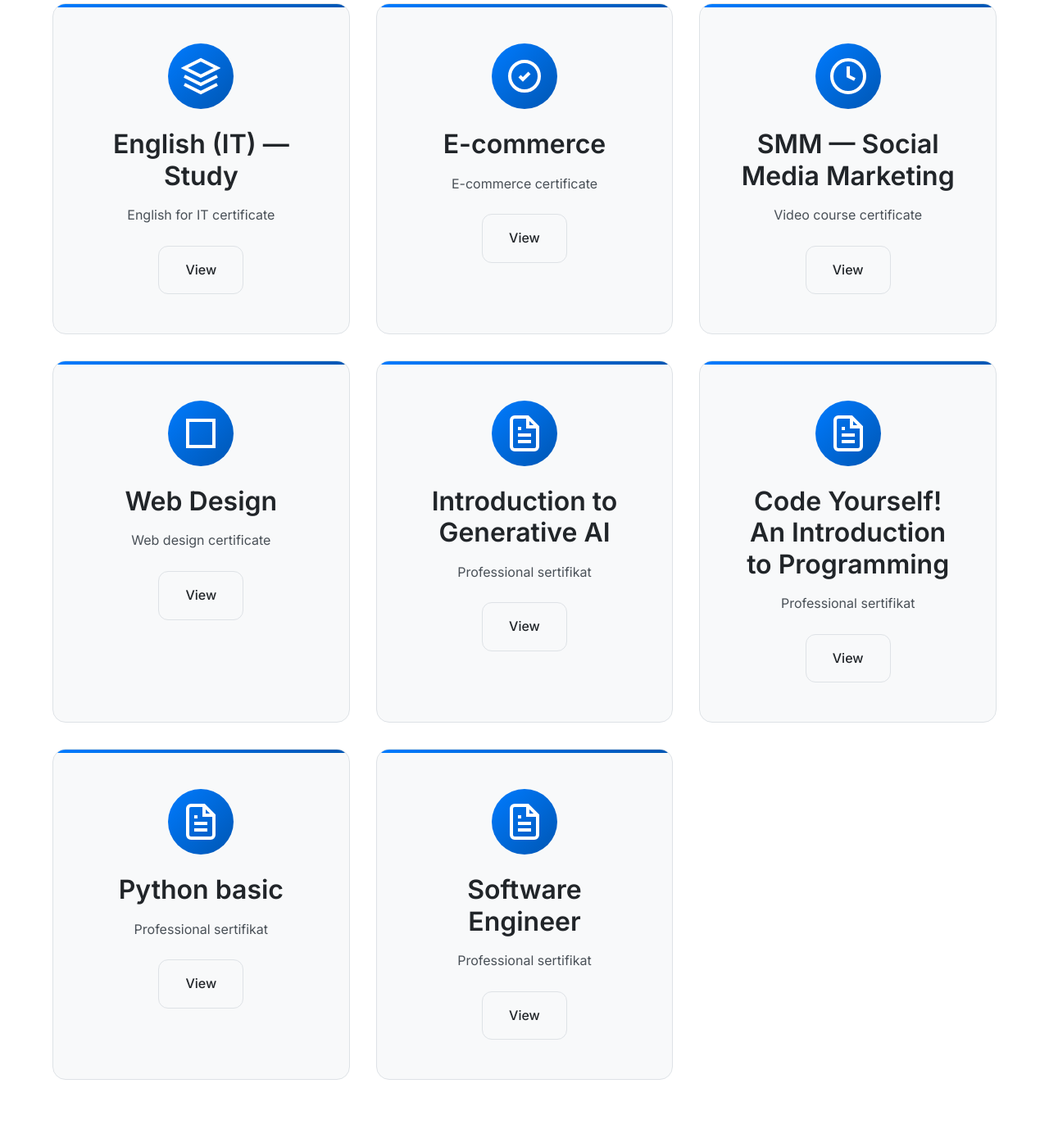
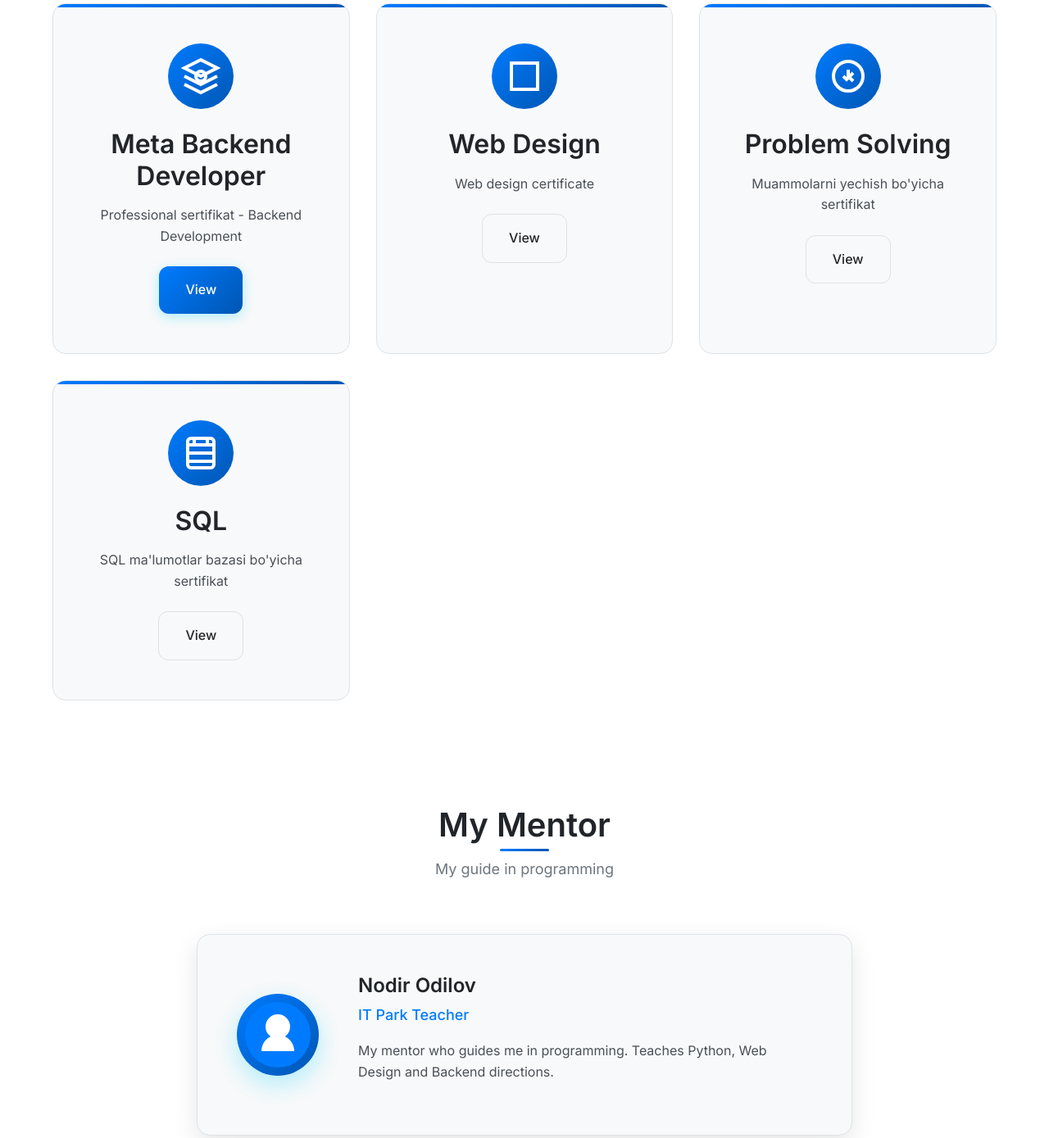
Before and after one commit to Ozodbeek7/Partfoli, a plain HTML site: page index.html in a window 1280 px wide. Shown: the part 1943-3332 px from the top of the page at 82% size. Drawn offline with Linux system fonts and the light colour scheme.

Commit message:
change101010

```diff
--- a/index.html
+++ b/index.html
@@ -271,6 +271,7 @@
             </div>
         </section>
 
+
         <!-- Certificates Section -->
         <section class="certificates" id="certificates" aria-labelledby="certificates-title">
             <div class="container">
@@ -280,56 +281,23 @@
                 </div>
 
                 <div class="certificates-grid">
-            <!-- Sertifikat 1 -->
-            <div class="certificate-card">
+                    <!-- Meta Backend Developer - Featured Certificate (First Position) -->
+                    <div class="certificate-card featured-certificate">
                         <div class="certificate-icon">
                             <svg width="48" height="48" viewBox="0 0 24 24" fill="none">
                                 <path d="M12 2L2 7l10 5 10-5-10-5zM2 17l10 5 10-5M2 12l10 5 10-5" stroke="currentColor" stroke-width="2"/>
+                                <circle cx="12" cy="12" r="3" stroke="currentColor" stroke-width="2"/>
                             </svg>
                         </div>
-                <h3 class="certificate-title" data-translate="cert-english-title">English (IT) — Study</h3>
-                <p class="certificate-description" data-translate="cert-english-desc">Ingliz tili (IT yo'nalishi) sertifikati</p>
+                        <h3 class="certificate-title" data-translate="cert-meta-title">Meta Backend Developer</h3>
+                        <p class="certificate-description" data-translate="cert-meta-desc">Professional sertifikat - Backend Development</p>
                         <div class="certificate-actions">
-                    <a href="https://drive.google.com/file/d/1_I9k5CdVW9H6dybrvzMb-7y2zh5XTRJK/view?usp=sharing" class="btn btn-secondary" target="_blank" rel="noopener" aria-label="Open English (IT) certificate">
+                            <a href="https://drive.google.com/file/d/1Cyl-Xo0H-nFk6RvU7yb9RMPTnFWY57n6/view?usp=sharing" class="btn btn-primary" target="_blank" rel="noopener" aria-label="Open Meta Backend Developer certificate">
                                 <span data-translate="project-view">Ko'rish</span>
                             </a>
                         </div>
                     </div>
 
-            <!-- Sertifikat 2 -->
-            <div class="certificate-card">
-                <div class="certificate-icon">
-                    <svg width="48" height="48" viewBox="0 0 24 24" fill="none">
-                        <path d="M9 12l2 2 4-4M21 12c0 4.97-4.03 9-9 9s-9-4.03-9-9 4.03-9 9-9 9 4.03 9 9z" stroke="currentColor" stroke-width="2"/>
-                    </svg>
-                </div>
-                <h3 class="certificate-title" data-translate="cert-ecommerce-title">Elektron Tijorat</h3>
-                <p class="certificate-description" data-translate="cert-ecommerce-desc">E-commerce bo'yicha sertifikat</p>
-                <div class="certificate-actions">
-                    <a href="https://drive.google.com/file/d/1A_WTUd_1HDID6O6wvy2Zqo72qffNSLZZ/view?usp=sharing" class="btn btn-secondary" target="_blank" rel="noopener" aria-label="Open E-commerce certificate">
-                        <span data-translate="project-view">Ko'rish</span>
-                    </a>
-                </div>
-            </div>
-
-            <!-- Sertifikat 3 -->
-            <div class="certificate-card">
-                <div class="certificate-icon">
-                    <svg width="48" height="48" viewBox="0 0 24 24" fill="none">
-                        <circle cx="12" cy="12" r="10" stroke="currentColor" stroke-width="2"/>
-                        <path d="M12 6v6l4 2" stroke="currentColor" stroke-width="2"/>
-                    </svg>
-                </div>
-                <h3 class="certificate-title" data-translate="cert-smm-title">SMM — Social Media Marketing</h3>
-                <p class="certificate-description" data-translate="cert-smm-desc">Video o'quv kursi sertifikati</p>
-                <div class="certificate-actions">
-                    <a href="https://drive.google.com/file/d/1TJyyoWHDZw4L9FRqAIT39SDPOaYSR31l/view?usp=sharing" class="btn btn-secondary" target="_blank" rel="noopener" aria-label="Open SMM certificate">
-                        <span data-translate="project-view">Ko'rish</span>
-                    </a>
-                </div>
-            </div>
-
-            <!-- Sertifikat 4 -->
                     <div class="certificate-card">
                         <div class="certificate-icon">
                             <svg width="48" height="48" viewBox="0 0 24 24" fill="none">
@@ -345,88 +313,46 @@
                         </div>
                     </div>
 
-            <!-- Sertifikat 5 -->
                     <div class="certificate-card">
                         <div class="certificate-icon">
                             <svg width="48" height="48" viewBox="0 0 24 24" fill="none">
-                        <path d="M14 2H6a2 2 0 0 0-2 2v16a2 2 0 0 0 2 2h12a2 2 0 0 0 2-2V8z" stroke="currentColor" stroke-width="2"/>
-                        <polyline points="14,2 14,8 20,8" stroke="currentColor" stroke-width="2"/>
-                        <line x1="16" y1="13" x2="8" y2="13" stroke="currentColor" stroke-width="2"/>
-                        <line x1="16" y1="17" x2="8" y2="17" stroke="currentColor" stroke-width="2"/>
-                        <polyline points="10,9 9,9 8,9" stroke="currentColor" stroke-width="2"/>
+                                <path d="M9 12l2 2 4-4M21 12c0 4.97-4.03 9-9 9s-9-4.03-9-9 4.03-9 9-9 9 4.03 9 9z" stroke="currentColor" stroke-width="2"/>
+                                <path d="M12 8v4l3 3" stroke="currentColor" stroke-width="2"/>
                             </svg>
                         </div>
-                <h3 class="certificate-title" data-translate="cert-cert1-title">Introduction to Generative AI</h3>
-                <p class="certificate-description" data-translate="cert-cert1-desc">Professional sertifikat</p>
+                        <h3 class="certificate-title" data-translate="cert-problem-solving-title">Problem Solving</h3>
+                        <p class="certificate-description" data-translate="cert-problem-solving-desc">Muammolarni yechish bo'yicha sertifikat</p>
                         <div class="certificate-actions">
-                    <a href="https://drive.google.com/file/d/1B7APqa5zGJvLHotTKGZyqkvoExJbKOYh/view?usp=sharing" target="_blank" rel="noopener" class="btn btn-secondary" aria-label="Open Certificate 1">
+                            <a href="https://drive.google.com/file/d/1F32FSditJYb6Di2a-9ThngFSqXwj6EWd/view?usp=sharing" class="btn btn-secondary" target="_blank" rel="noopener" aria-label="Open Problem Solving certificate">
                                 <span data-translate="project-view">Ko'rish</span>
                             </a>
                         </div>
                     </div>
 
-            <!-- Sertifikat 6 -->
                     <div class="certificate-card">
                         <div class="certificate-icon">
                             <svg width="48" height="48" viewBox="0 0 24 24" fill="none">
-                        <path d="M14 2H6a2 2 0 0 0-2 2v16a2 2 0 0 0 2 2h12a2 2 0 0 0 2-2V8z" stroke="currentColor" stroke-width="2"/>
-                        <polyline points="14,2 14,8 20,8" stroke="currentColor" stroke-width="2"/>
-                        <line x1="16" y1="13" x2="8" y2="13" stroke="currentColor" stroke-width="2"/>
-                        <line x1="16" y1="17" x2="8" y2="17" stroke="currentColor" stroke-width="2"/>
-                        <polyline points="10,9 9,9 8,9" stroke="currentColor" stroke-width="2"/>
+                                <path d="M4 7h16M4 12h16M4 17h16" stroke="currentColor" stroke-width="2"/>
+                                <path d="M8 3v4M16 3v4" stroke="currentColor" stroke-width="2"/>
+                                <rect x="4" y="3" width="16" height="18" rx="2" stroke="currentColor" stroke-width="2"/>
                             </svg>
                         </div>
-                <h3 class="certificate-title" data-translate="cert-cert2-title">Code Yourself! An Introduction to Programming</h3>
-                <p class="certificate-description" data-translate="cert-cert2-desc">Professional sertifikat</p>
+                        <h3 class="certificate-title" data-translate="cert-sql-title">SQL</h3>
+                        <p class="certificate-description" data-translate="cert-sql-desc">SQL ma'lumotlar bazasi bo'yicha sertifikat</p>
                         <div class="certificate-actions">
-                    <a href="https://drive.google.com/file/d/1cNP6_A39iAGcg_qsmPh0gnauoDTWAYWT/view?usp=sharing" target="_blank" rel="noopener" class="btn btn-secondary" aria-label="Open Certificate 2">
+                            <a href="https://drive.google.com/file/d/1M59oopgK6QLCmI16yKQMbMq9viYsQO7i/view?usp=sharing" class="btn btn-secondary" target="_blank" rel="noopener" aria-label="Open SQL certificate">
                                 <span data-translate="project-view">Ko'rish</span>
                             </a>
                         </div>
                     </div>
-
-            <!-- Sertifikat 7 -->
-            <div class="certificate-card">
-                <div class="certificate-icon">
-                    <svg width="48" height="48" viewBox="0 0 24 24" fill="none">
-                        <path d="M14 2H6a2 2 0 0 0-2 2v16a2 2 0 0 0 2 2h12a2 2 0 0 0 2-2V8z" stroke="currentColor" stroke-width="2"/>
-                        <polyline points="14,2 14,8 20,8" stroke="currentColor" stroke-width="2"/>
-                        <line x1="16" y1="13" x2="8" y2="13" stroke="currentColor" stroke-width="2"/>
-                        <line x1="16" y1="17" x2="8" y2="17" stroke="currentColor" stroke-width="2"/>
-                        <polyline points="10,9 9,9 8,9" stroke="currentColor" stroke-width="2"/>
-                    </svg>
-                </div>
-                <h3 class="certificate-title" data-translate="cert-cert3-title">Python basic </h3>
-                <p class="certificate-description" data-translate="cert-cert3-desc">Professional sertifikat</p>
-                <div class="certificate-actions">
-                    <a href="https://drive.google.com/file/d/1I4pdamIAbb4eN6lbQzhRXJU7qHxD3iSM/view?usp=sharing" target="_blank" rel="noopener" class="btn btn-secondary" aria-label="Open Certificate 3">
-                        <span data-translate="project-view">Ko'rish</span>
-                    </a>
                 </div>
             </div>
+        </section>
 
-            <!-- Sertifikat 8 -->
-            <div class="certificate-card">
-                <div class="certificate-icon">
-                    <svg width="48" height="48" viewBox="0 0 24 24" fill="none">
-                        <path d="M14 2H6a2 2 0 0 0-2 2v16a2 2 0 0 0 2 2h12a2 2 0 0 0 2-2V8z" stroke="currentColor" stroke-width="2"/>
-                        <polyline points="14,2 14,8 20,8" stroke="currentColor" stroke-width="2"/>
-                        <line x1="16" y1="13" x2="8" y2="13" stroke="currentColor" stroke-width="2"/>
-                        <line x1="16" y1="17" x2="8" y2="17" stroke="currentColor" stroke-width="2"/>
-                        <polyline points="10,9 9,9 8,9" stroke="currentColor" stroke-width="2"/>
-                    </svg>
-                </div>
-                <h3 class="certificate-title" data-translate="cert-cert4-title">Software Engineer</h3>
-                <p class="certificate-description" data-translate="cert-cert4-desc">Professional sertifikat</p>
-                <div class="certificate-actions">
-                    <a href="https://drive.google.com/file/d/1mY7UqeOH7Lu-pZMRHwM_m58SUFfAXQGD/view?usp=sharing" target="_blank" rel="noopener" class="btn btn-secondary" aria-label="Open Certificate 4">
-                        <span data-translate="project-view">Ko'rish</span>
-                    </a>
-                </div>
-            </div>
-        </div> <!-- .certificates-grid -->
-    </div>
-</section>
+
+
+
+
 
 
         <!-- Mentor Section -->
```
Lines whose indentation alone changed are shown as unchanged.
